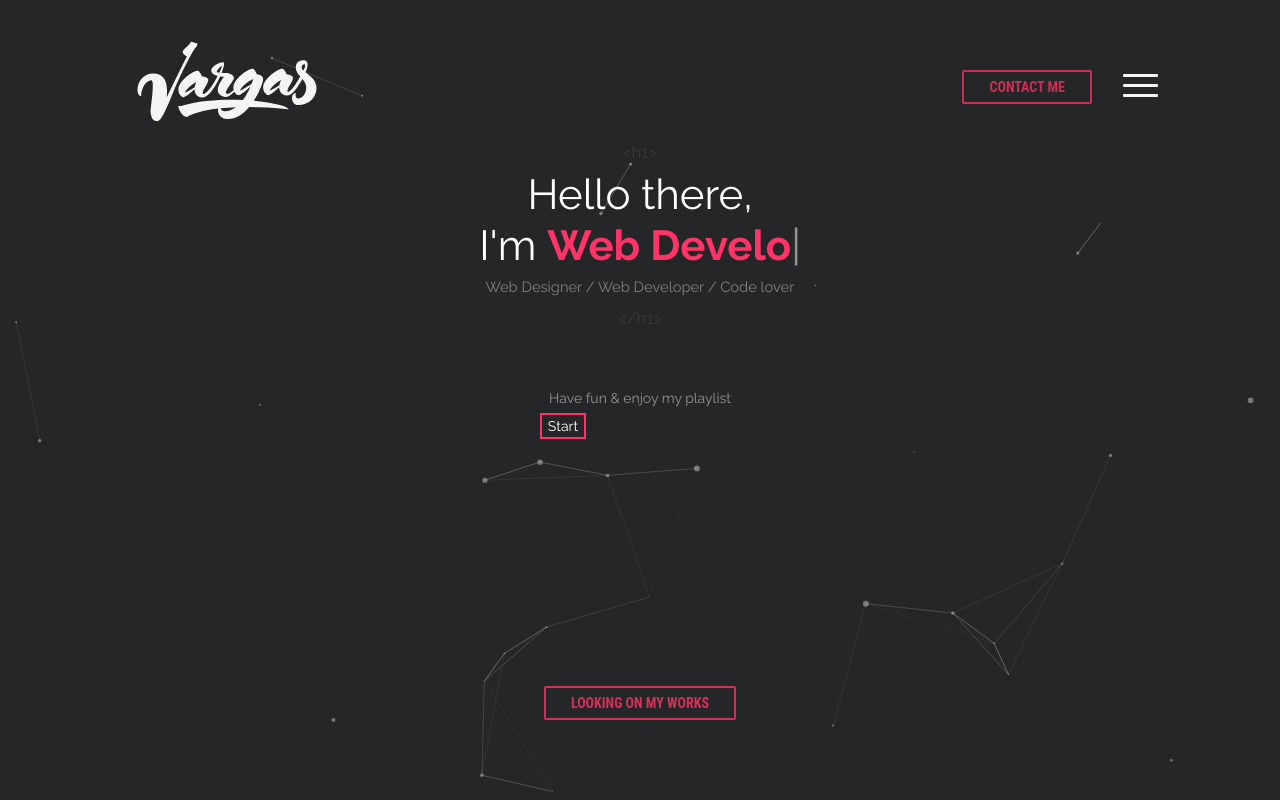
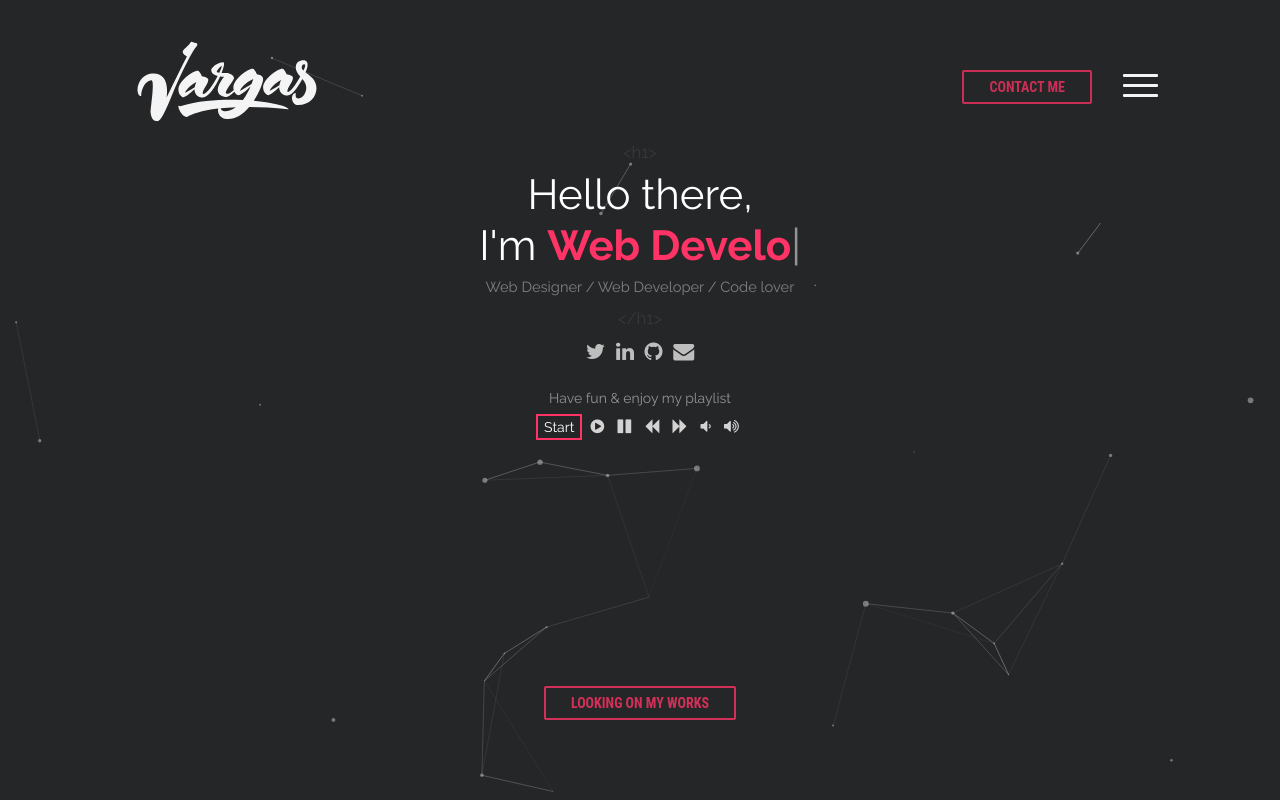
Before and after one commit to nabu1615/newcv, a plain HTML site: page index.html in a window 1280 px wide. Drawn offline with nearby package versions, Linux system fonts and the light colour scheme; the site is published under a folder, as on GitHub Pages, so addresses that start at the root find nothing; a script that the page names is missing.

Commit message:
edit fonts directories

```diff
--- a/stylesheets/font-icons.css
+++ b/stylesheets/font-icons.css
@@ -7,8 +7,8 @@
  * -------------------------- */
 @font-face {
   font-family: 'FontAwesome';
-  src: url("/../fonts/fontawesome-webfont.eot?v=4.3.0");
-  src: url("/../fonts/fontawesome-webfont.eot?#iefix&v=4.3.0") format("embedded-opentype"), url("/../fonts/fontawesome-webfont.woff2?v=4.3.0") format("woff2"), url("/../fonts/fontawesome-webfont.woff?v=4.3.0") format("woff"), url("/../fonts/fontawesome-webfont.ttf?v=4.3.0") format("truetype"), url("/../fonts/fontawesome-webfont.svg?v=4.3.0#fontawesomeregular") format("svg");
+  src: url("../fonts/fontawesome-webfont.eot");
+  src: url("../fonts/fontawesome-webfont.eot?") format("embedded-opentype"), url("../fonts/fontawesome-webfont.woff2") format("woff2"), url("../fonts/fontawesome-webfont.woff") format("woff"), url("../fonts/fontawesome-webfont.ttf") format("truetype"), url("../fonts/fontawesome-webfont.svg?v=4.3.0#fontawesomeregular") format("svg");
   font-weight: normal;
   font-style: normal;
 }
```
Also changed, not shown: 1 other file.
